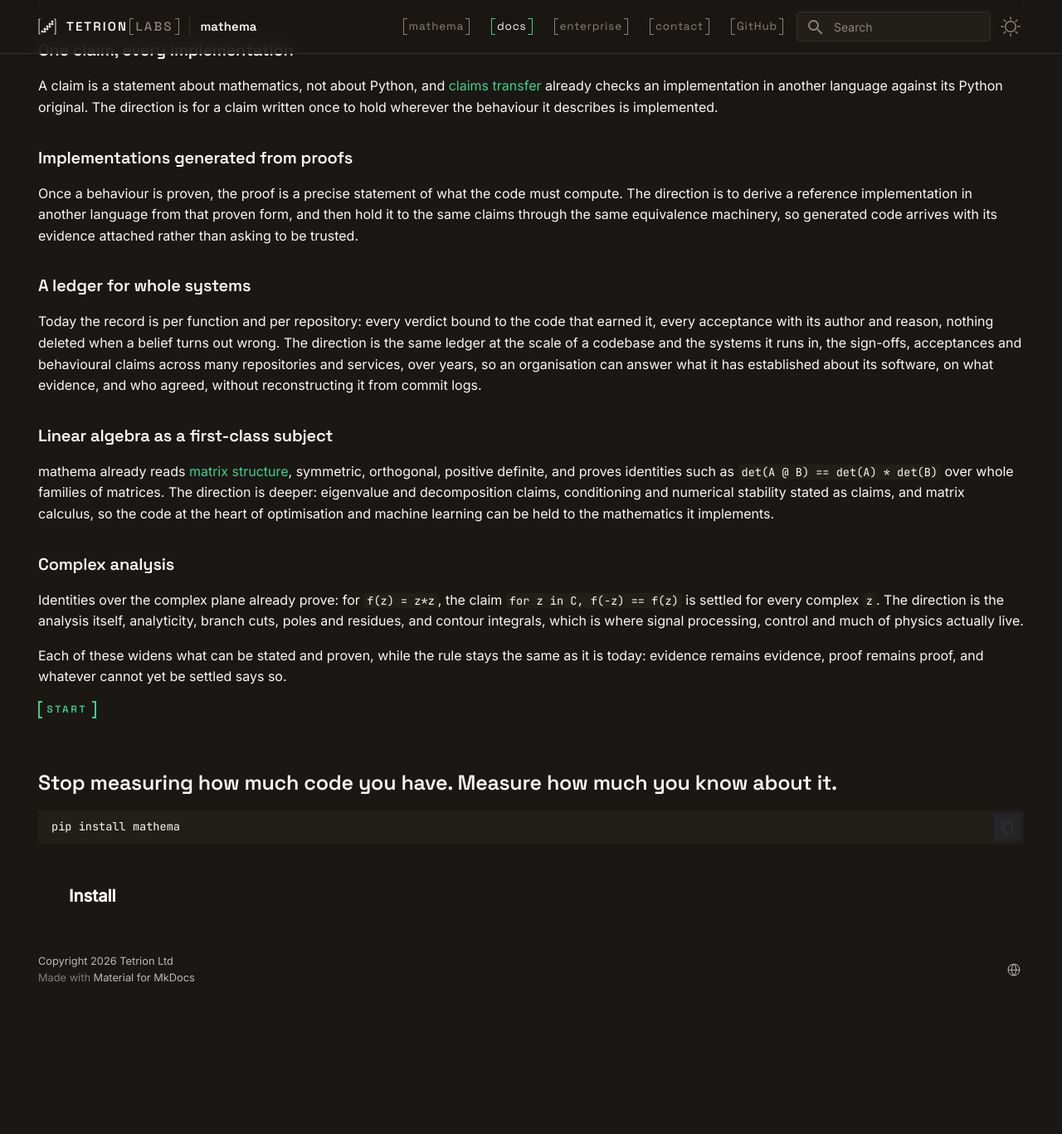
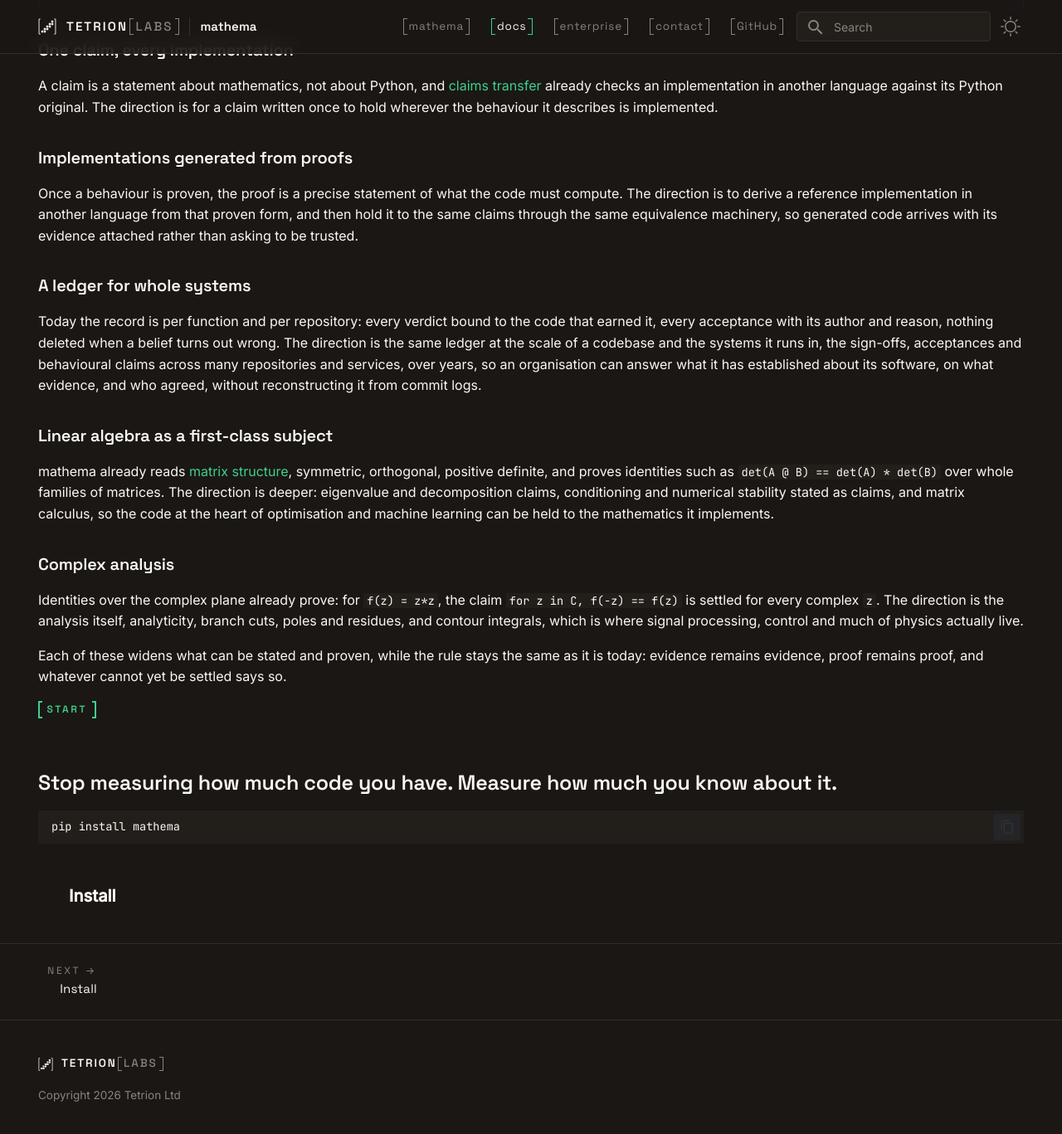
Before and after one commit to tetrionlabs/mathema, an MkDocs documentation site: the page built from docs/index.md, in a window 1280 px wide and 1400 px high, scrolled down 8092 px. Shown: the top 1367 px of the window at 83% size. Built offline with MkDocs 1.6.1 and Material for MkDocs 9.7.7, drawn with Linux system fonts in a browser that asks for light colours; before the commit the page ends 9293 px from its top, so only the background shows below that.

Commit message:
docs footer is the Labs footer: wordmark, legal line, quiet prev and next

```diff
--- a/docs/stylesheets/extra.css
+++ b/docs/stylesheets/extra.css
@@ -118,8 +118,9 @@
   display: inline-flex; align-items: center;
   font-family: var(--font-display); font-weight: var(--wm-weight-tetrion);
   letter-spacing: var(--wm-tracking); color: var(--paper);
-  font-size: 15px; line-height: 1.2; transition: color .2s;
+  line-height: 1.2; transition: color .2s;
 }
+.mx-nav .wm { font-size: 15px; }
 .wm .wm-gap { font-size: 0; }
 .wm .labs {
   color: var(--dmute); font-weight: var(--wm-weight-labs);
@@ -227,6 +228,50 @@
   .md-tabs__link::before, .md-tabs__link::after { transition: none; }
 }
 
+/* The footer, on ink in both schemes like the header. The previous
+   and next links sit quietly above a rule; below it is the site's
+   footer block: the mark and wordmark, then the legal line in the
+   muted tone with underlined links. */
+.md-footer.mx-footer {
+  background: var(--ink); color: var(--dmute);
+  border-top: 1px solid var(--line-dark);
+}
+.mx-footer .md-footer__inner { padding: 0 .8rem; gap: 1rem; }
+.mx-footer .md-footer__link {
+  margin: 1.2rem 0 1.4rem; align-items: start; color: var(--dmute);
+  transition: color .2s;
+}
+.mx-footer .md-footer__link:hover,
+.mx-footer .md-footer__link:focus { opacity: 1; color: var(--accent); }
+.mx-footer .md-footer__link--prev .md-footer__title { display: block; }
+.mx-footer .md-footer__title {
+  padding: 0; margin: 0; max-width: 100%;
+  font-family: var(--font-display); font-size: 15px; letter-spacing: .01em;
+}
+.mx-footer .md-footer__title .md-ellipsis { color: var(--paper); transition: color .2s; }
+.mx-footer .md-footer__link:hover .md-ellipsis { color: var(--accent); }
+.mx-footer .md-footer__direction {
+  display: block; opacity: 1; margin-bottom: .2rem;
+  font-size: 12px; letter-spacing: .22em; text-transform: uppercase;
+}
+.mx-footer .md-footer__link--prev .md-footer__direction::before { content: "\2190  "; }
+.mx-footer .md-footer__link--next .md-footer__direction::after { content: "  \2192"; }
+
+.mx-footer__meta { border-top: 1px solid var(--line-dark); }
+.mx-footer__inner {
+  padding: 44px .8rem 60px; font-size: 13.5px; color: var(--dmute);
+}
+.mx-footer .fwm { display: flex; align-items: center; gap: 10px; margin-bottom: 16px; }
+.mx-footer .fwm img { width: 18px; height: 18px; display: block; }
+.mx-footer .fwm .labs .brk { border-width: 1.4px; }
+.mx-footer .legal { max-width: 70ch; line-height: 1.8; }
+.mx-footer .legal p { margin: 0 0 8px; }
+.mx-footer .legal a {
+  color: var(--dmute); text-decoration: underline; text-underline-offset: 3px;
+}
+.mx-footer .legal a:hover,
+.mx-footer .legal a:focus { color: var(--accent); }
+
 /* The bracket eyebrow, `[ label ]`: each bracket is a butt-capped
    border rather than a glyph, drawn like the strokes of the mark. */
 .brkw { display: inline-flex; align-items: stretch; }
--- a/mkdocs.yml
+++ b/mkdocs.yml
@@ -35,14 +35,9 @@ theme:
     - navigation.tabs
     - navigation.sections
     - navigation.top
+    - navigation.footer
     - content.code.copy
     - content.code.annotate
-
-extra:
-  social:
-    - icon: octicons/globe-24
-      link: https://tetrionlabs.com
-      name: Tetrion Labs
 
 extra_css:
   - stylesheets/tokens.css
--- /dev/null
+++ b/overrides/partials/footer.html
@@ -0,0 +1,45 @@
+{#- The footer: the previous and next page links, then the Labs site's
+    footer block, the mark with the TETRION [LABS] wordmark and the
+    legal line. The `copyright` value is HTML and is rendered as is. -#}
+<footer class="md-footer mx-footer">
+  {% if "navigation.footer" in features %}
+    {% if page.previous_page or page.next_page %}
+      {% if page.meta and page.meta.hide %}
+        {% set hidden = "hidden" if "footer" in page.meta.hide %}
+      {% endif %}
+      <nav class="md-footer__inner md-grid" aria-label="{{ lang.t('footer') }}" {{ hidden }}>
+        {% if page.previous_page %}
+          {% set direction = lang.t("footer.previous") %}
+          <a href="{{ page.previous_page.url | url }}" class="md-footer__link md-footer__link--prev" aria-label="{{ direction }}: {{ page.previous_page.title | e }}">
+            <div class="md-footer__title">
+              <span class="md-footer__direction">{{ direction }}</span>
+              <div class="md-ellipsis">{{ page.previous_page.title }}</div>
+            </div>
+          </a>
+        {% endif %}
+        {% if page.next_page %}
+          {% set direction = lang.t("footer.next") %}
+          <a href="{{ page.next_page.url | url }}" class="md-footer__link md-footer__link--next" aria-label="{{ direction }}: {{ page.next_page.title | e }}">
+            <div class="md-footer__title">
+              <span class="md-footer__direction">{{ direction }}</span>
+              <div class="md-ellipsis">{{ page.next_page.title }}</div>
+            </div>
+          </a>
+        {% endif %}
+      </nav>
+    {% endif %}
+  {% endif %}
+  <div class="mx-footer__meta">
+    <div class="md-grid mx-footer__inner">
+      <div class="fwm">
+        <img src="{{ 'assets/tetrion-mark-light.svg' | url }}" width="18" height="18" alt="">
+        <span class="wm">TETRION<span class="wm-gap"> </span><span class="brkw labs"><span class="brk l"></span><span class="bin">LABS</span><span class="brk r"></span></span></span>
+      </div>
+      {% if config.copyright %}
+        <div class="legal">
+          <p>{{ config.copyright }}</p>
+        </div>
+      {% endif %}
+    </div>
+  </div>
+</footer>
```
